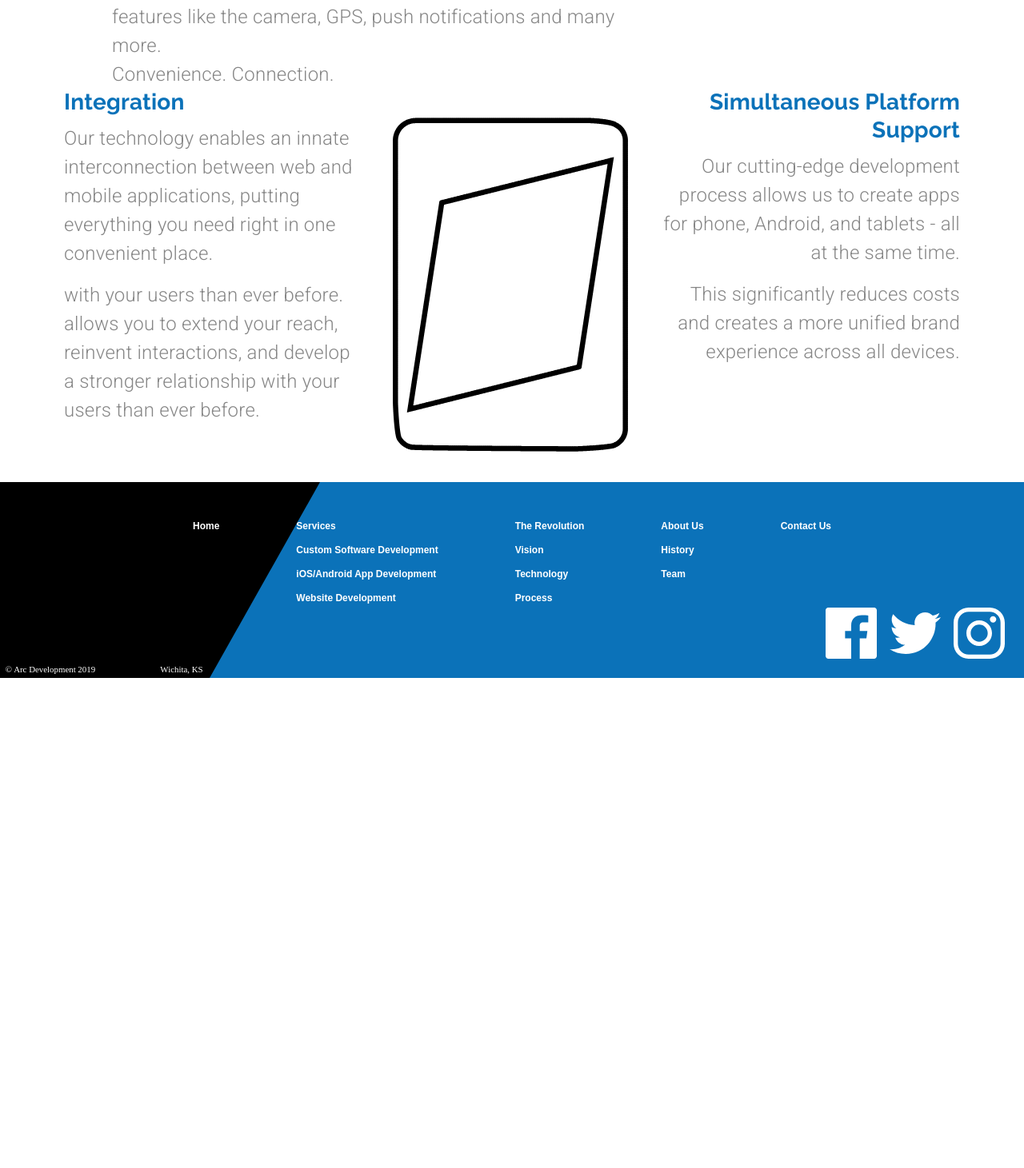
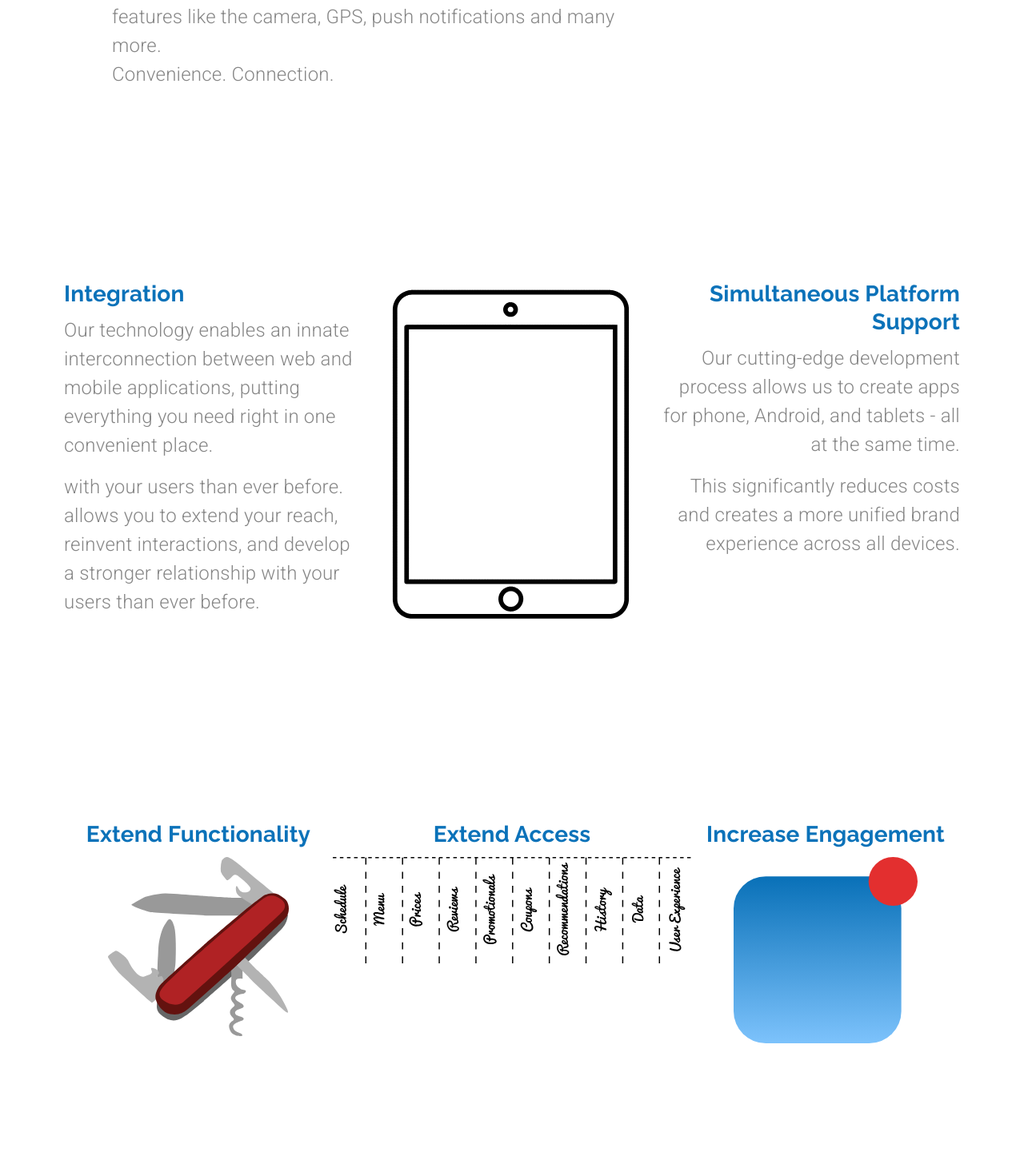
Before and after one commit to ruhimbazabertin/miror, a React (Create React App) app: page /mobileapps in a window 1280 px wide. Shown: the part 349-1810 px from the top of the page at 80% size. Before the commit the page ends 1197 px from the top, so only its background shows below. Built offline with nearby package versions, Linux system fonts and the light colour scheme.

Commit message:
mobile app page
creating mobile app page component

mobile app

```diff
--- a/src/components/CustomSoftware.js
+++ b/src/components/CustomSoftware.js
@@ -152,7 +152,7 @@ const CustomSoftware = (props) => {
          className={classes.rowContainer}
          justify="center"
          style={{marginTop: "15em", marginBottom: "20em"}}>
-        <Grid item contaienr direction="column" md alignItems="center" style={{maxWidth: "40em"}}>
+        <Grid item container direction="column" md alignItems="center" style={{maxWidth: "40em"}}>
         <Grid item>
         <Typography variant="h2">Save Energy</Typography>
         </Grid>
@@ -175,7 +175,7 @@ const CustomSoftware = (props) => {
             <img src={stopwatch} alt="stopwatch" />
         </Grid>
         </Grid>
-        <Grid item contaienr direction="column" md alignItems="center" style={{maxWidth: "40em"}}>
+        <Grid item container direction="column" md alignItems="center" style={{maxWidth: "40em"}}>
         <Grid item>
         <Typography variant="h2">Save Money</Typography>
         </Grid>
--- a/src/components/MobileApps.js
+++ b/src/components/MobileApps.js
@@ -12,6 +12,11 @@ import forwardArrow  from '../assets/forwardArrow.svg';
 import backArrow   from  '../assets/backArrow.svg';
 
 import integrationAnimation from '../animations/integrationAnimation/data.json';
+import swiss  from '../assets/swissKnife.svg';
+import access from '../assets/extendAccess.svg';
+import engagement from '../assets/increaseEngagement.svg'
+
+import CallToAction  from './ui/CallToAction';
 
 const useStyles = makeStyles(theme => ({
 
@@ -38,6 +43,7 @@ const MobileApps = (props) => {
     const classes = useStyles();
     const theme = useTheme();
     const matchesMD = useMediaQuery(theme.breakpoints.down("md"));
+    const matchesSM = useMediaQuery(theme.breakpoints.down("sm"));
     const matchesXS = useMediaQuery(theme.breakpoints.down("xs"));
 
     const defaultOptions = {
@@ -105,45 +111,85 @@ const MobileApps = (props) => {
         <Grid
          item
          container
-         direction="row"
+         direction={matchesSM ? "column" : "row"}
+         style={{marginTop: "15em", marginBottom: "15em"}}
          className={classes.rowContainer}>
         <Grid item container direction="column" md>
         <Grid item>
-            <Typography variant="h4" gutterBottom>Integration</Typography>
+            <Typography align={matchesSM ? "center" : undefined} variant="h4" gutterBottom>Integration</Typography>
         </Grid>
         <Grid item>
-            <Typography variant="body1" paragraph>
+            <Typography align={matchesSM ? "center" : undefined} variant="body1" paragraph>
                 Our technology enables an innate interconnection between web and
                 mobile applications, putting everything you need right in one
                 convenient place.
             </Typography>
-            <Typography variant="body1" paragraph>
+            <Typography align={matchesSM ? "center" : undefined} variant="body1" paragraph>
                  with your users than ever before. allows you to extend your reach, reinvent interactions, and
                 develop a stronger relationship with your users than ever before.
             </Typography>
         </Grid>
         </Grid>
         <Grid item md>
-            <Lottie options={defaultOptions} />
+            <Lottie options={defaultOptions} style={{maxWidth: "20em"}} />
         </Grid>
         <Grid item container direction="column" md>
         <Grid item>
-            <Typography align="right" variant="h4" gutterBottom>
+            <Typography align={matchesSM ? "center" : "right"} variant="h4" gutterBottom>
                 Simultaneous Platform Support
             </Typography>
         </Grid>
         <Grid item>
-            <Typography align="right" variant="body1" paragraph>
+            <Typography align={matchesSM ? "center" : "right"} variant="body1" paragraph>
                 Our cutting-edge development process allows us to create apps
                 for phone, Android, and tablets - all at the same time.
             </Typography>
-            <Typography align="right" variant="body1" paragraph>
+            <Typography align={matchesSM ? "center" : "right"} variant="body1" paragraph>
                 This significantly reduces costs and creates a more unified
                 brand experience across all devices.
             </Typography>
         </Grid>
         </Grid>
         </Grid>
+        <Grid
+         item
+         container
+         direction={matchesMD ? "column" : "row"}
+         style={{marginBottom: "15em"}}
+         className={classes.rowContainer}>
+        <Grid item container direction="column" alignItems="center" md>
+        <Grid item>
+            <Typography align="center" variant="h4" gutterBottom>
+                Extend Functionality
+            </Typography>
+        </Grid>
+        <Grid>
+            <img src={swiss} alt="swiss knife army" />
+        </Grid>
+        </Grid>
+        <Grid item container direction="column" alignItems="center" md
+          style={{marginTop: matchesMD ? "10em" : 0, marginBottom: matchesMD ? "10em" : 0}}>
+        <Grid item>
+            <Typography align="center" variant="h4" gutterBottom>
+                 Extend Access
+            </Typography>
+        </Grid>
+        <Grid>
+            <img src={access} alt="tear-one-off sign" style={{maxWidth: matchesXS ? "20em" : "28em"}} />
+        </Grid>
+        </Grid>
+        <Grid item container direction="column" alignItems="center" md>
+        <Grid item>
+            <Typography align="center" variant="h4" gutterBottom>
+                Increase Engagement
+            </Typography>
+        </Grid>
+        <Grid>
+            <img src={engagement} alt="app with notification" />
+        </Grid>
+        </Grid>
+        </Grid>
+        <CallToAction setValue={props.setValue} />
         </Grid>
     )
 };
```
Also changed, not shown: 1 other file (tests, documents, lock files or other folders).
